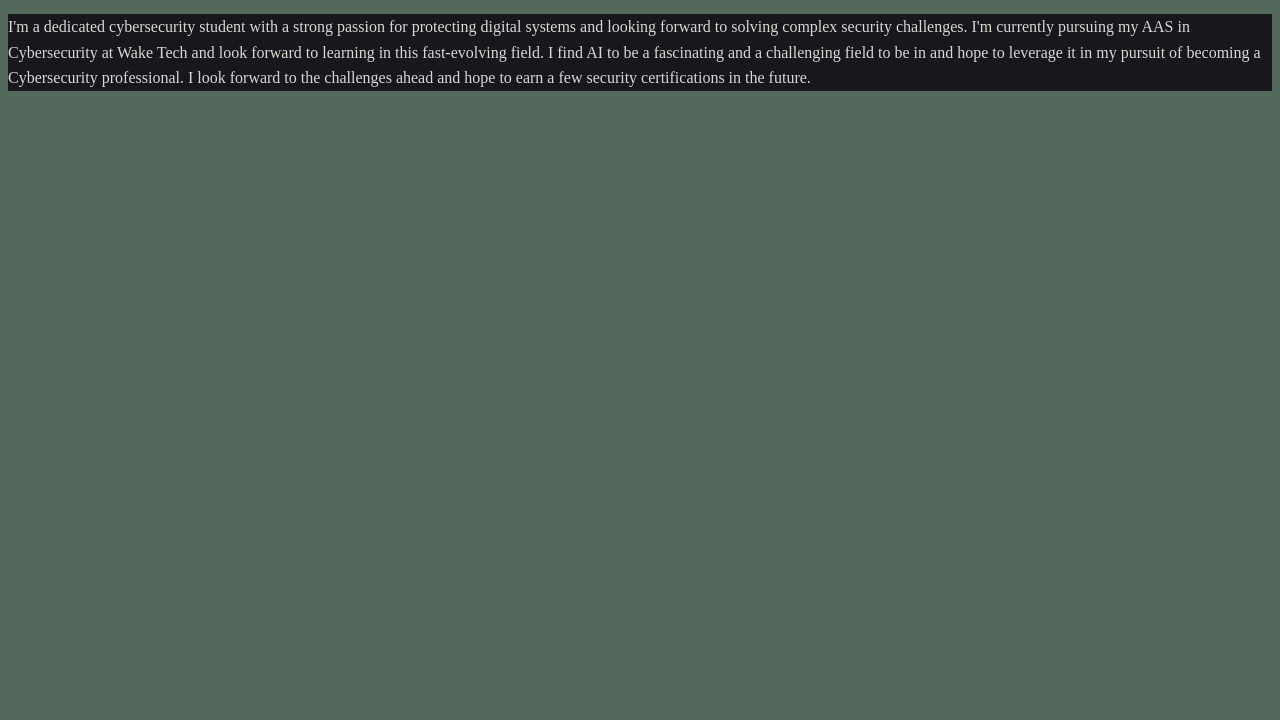
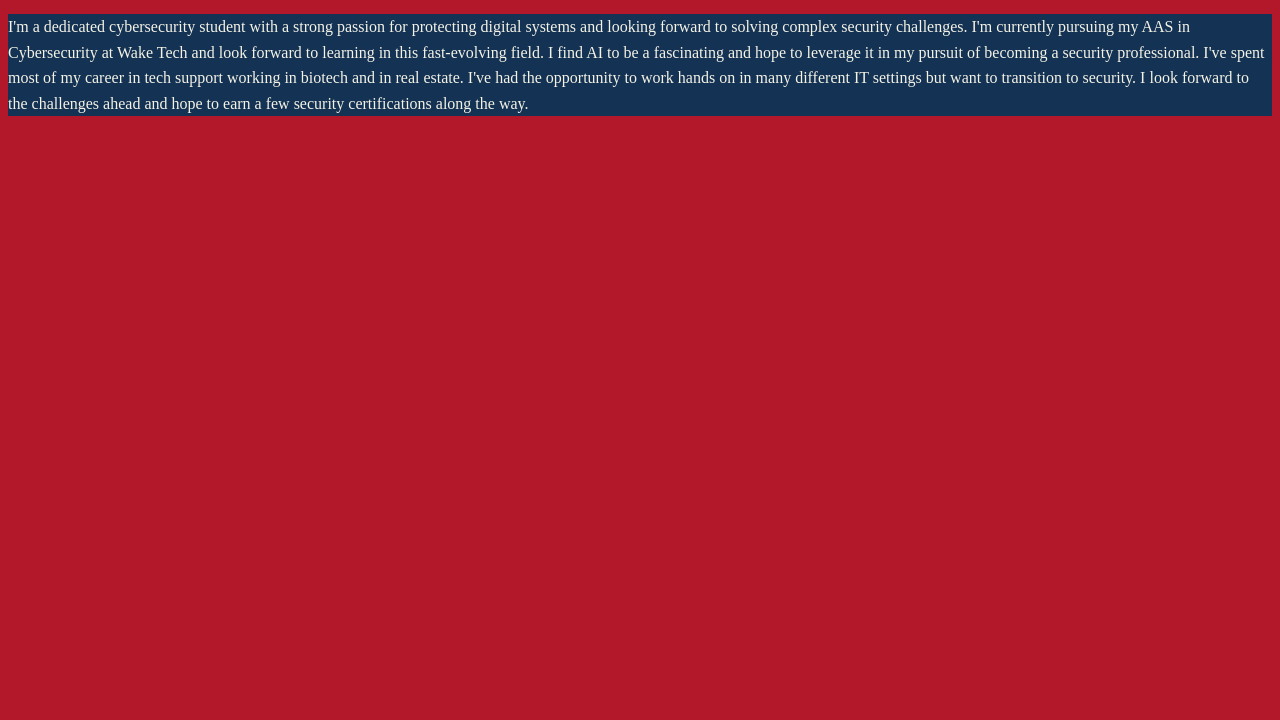
Before and after one commit to Langston6954/Langston6954.github.io, a plain HTML site: page index.html in a window 1280 px wide. Shown: the part 80-800 px from the top of the page. Drawn offline with Linux system fonts and the light colour scheme.

Commit message:
Update index.html
Added to the paragraph.

```diff
--- a/index.html
+++ b/index.html
@@ -3,16 +3,17 @@
 <head>
   <title>My Personal Introduction</title>
   <style>
-		body {background-color: #53695B; color: #F7F8F6; font-size: 16px; line-height: 1.6;}
-		h1 {background-color: #FBEEA2; color: #1B2E26; font-weight: bold; font-size: 2em;}
-		p {background-color: #16181D; color: #DDD6D3; margin-bottom: 14px;}
+		body {background-color: #B21829; color: #F5F3E6; font-size: 16px; line-height: 1.6;}
+		h1 {background-color: #F7FAF9; color: #133254; font-weight: bold; font-size: 2em;}
+		p {background-color: #133254; color: #F5F3E6; margin-bottom: 14px;}
   </style>
 </head>
 <body>
   <h1>My Name is Donnie Langston</h1>
   <p>I'm a dedicated cybersecurity student with a strong passion for protecting digital systems and looking forward to solving complex security challenges.
-     I'm currently pursuing my AAS in Cybersecurity at Wake Tech and look forward to learning in this fast-evolving field.  I find AI to be a fascinating and a challenging field to be in and hope to
-     leverage it in my pursuit of becoming a Cybersecurity professional.  I look forward to the challenges ahead and hope to earn a few security certifications in the future. </p>
+	 I'm currently pursuing my AAS in Cybersecurity at Wake Tech and look forward to learning in this fast-evolving field.  I find AI to be a fascinating and hope to
+	 leverage it in my pursuit of becoming a security professional. I've spent most of my career in tech support working in biotech and in real estate.  I've had the opportunity to work hands on in many different
+	 IT settings but want to transition to security.  I look forward to the challenges ahead and hope to earn a few security certifications along the way. </p>
 
 
 </body>
```
